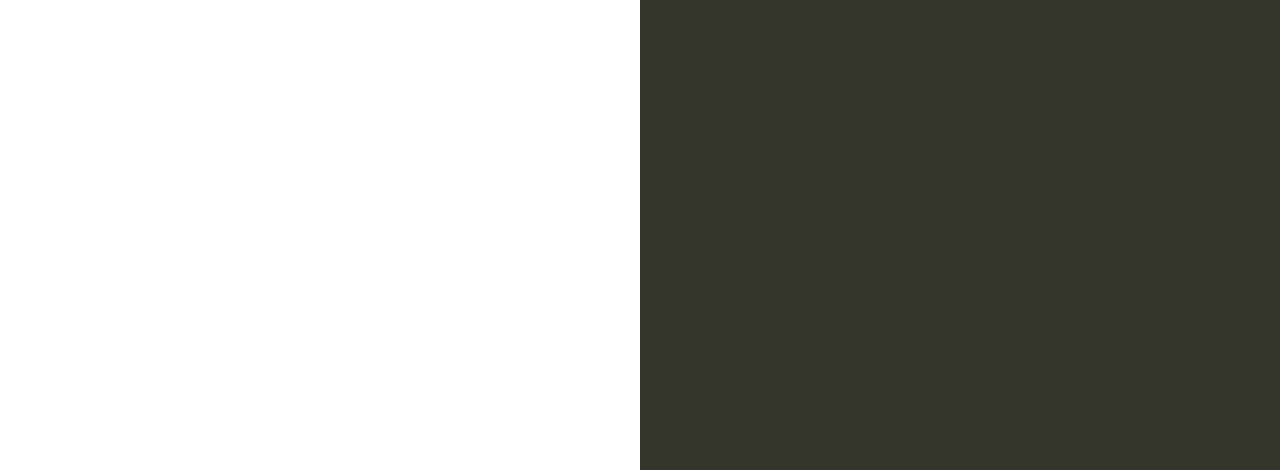
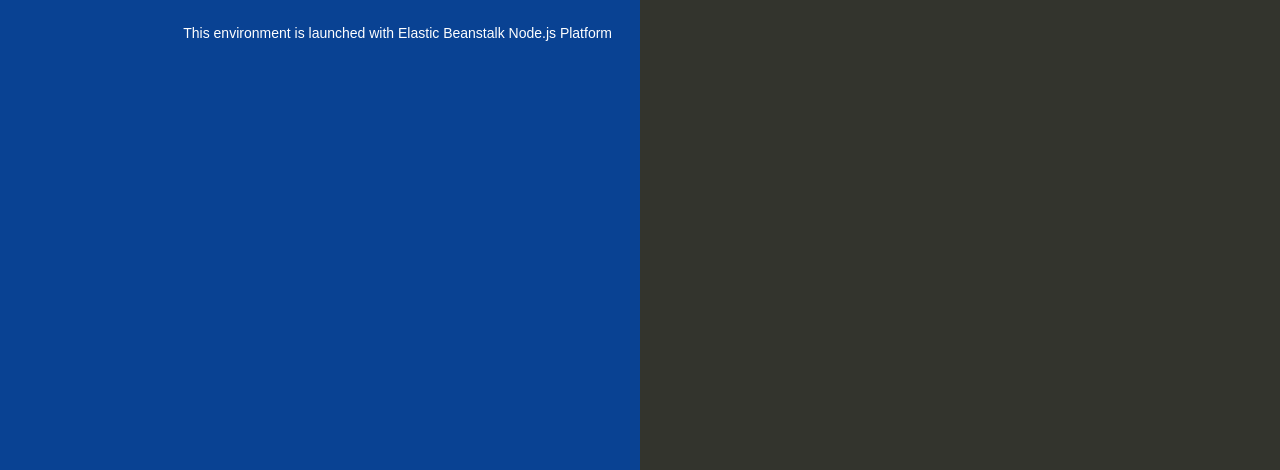
Before and after one commit to rodrel26/ASN-lab-aws-ci-cd, a website: page index.html in a window 1280 px wide. Shown: the part 330-800 px from the top of the page. Drawn offline with Linux system fonts and the light colour scheme.

Commit message:
Update index.html

```diff
--- a/index.html
+++ b/index.html
@@ -35,7 +35,7 @@
 
         text-align: right;
         padding-top: 11em;
-        background-color: ##0000FF;
+        background-color: #094293;
 
       }
       .textColumn p {
```
